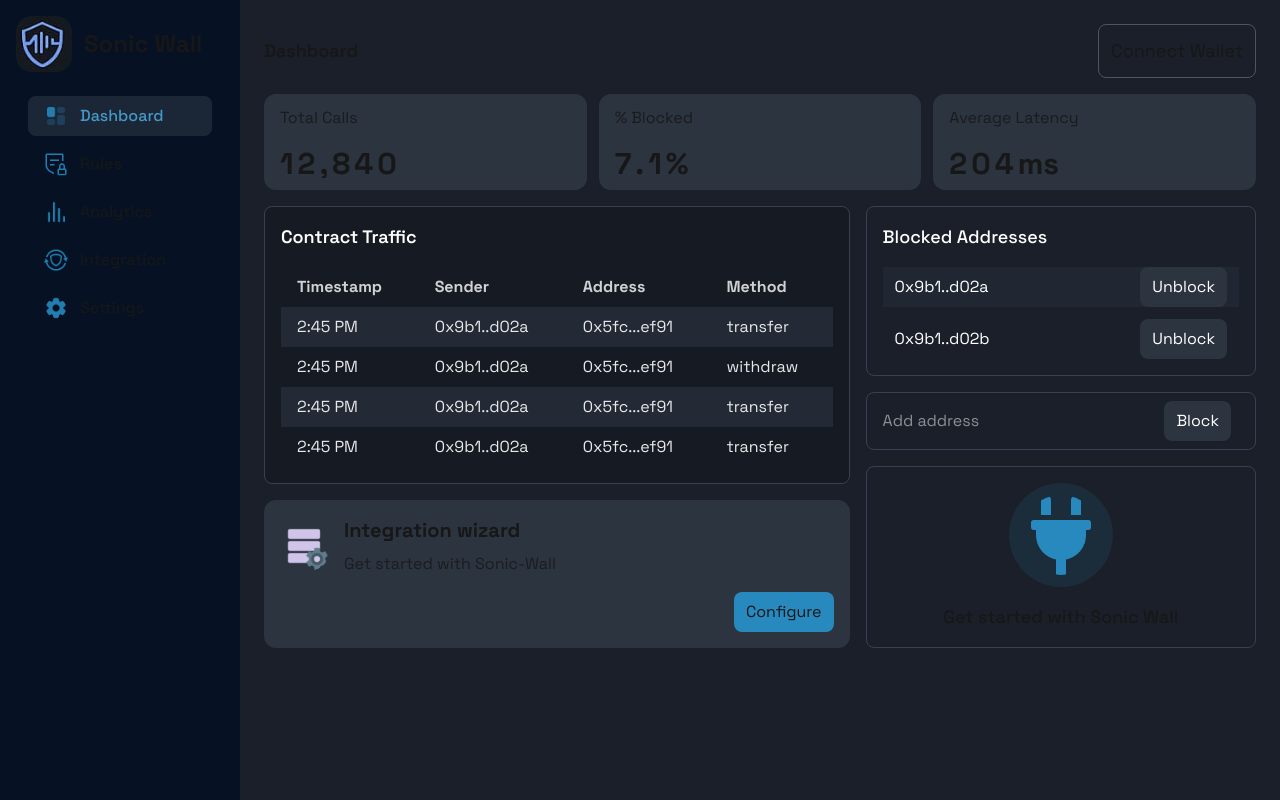
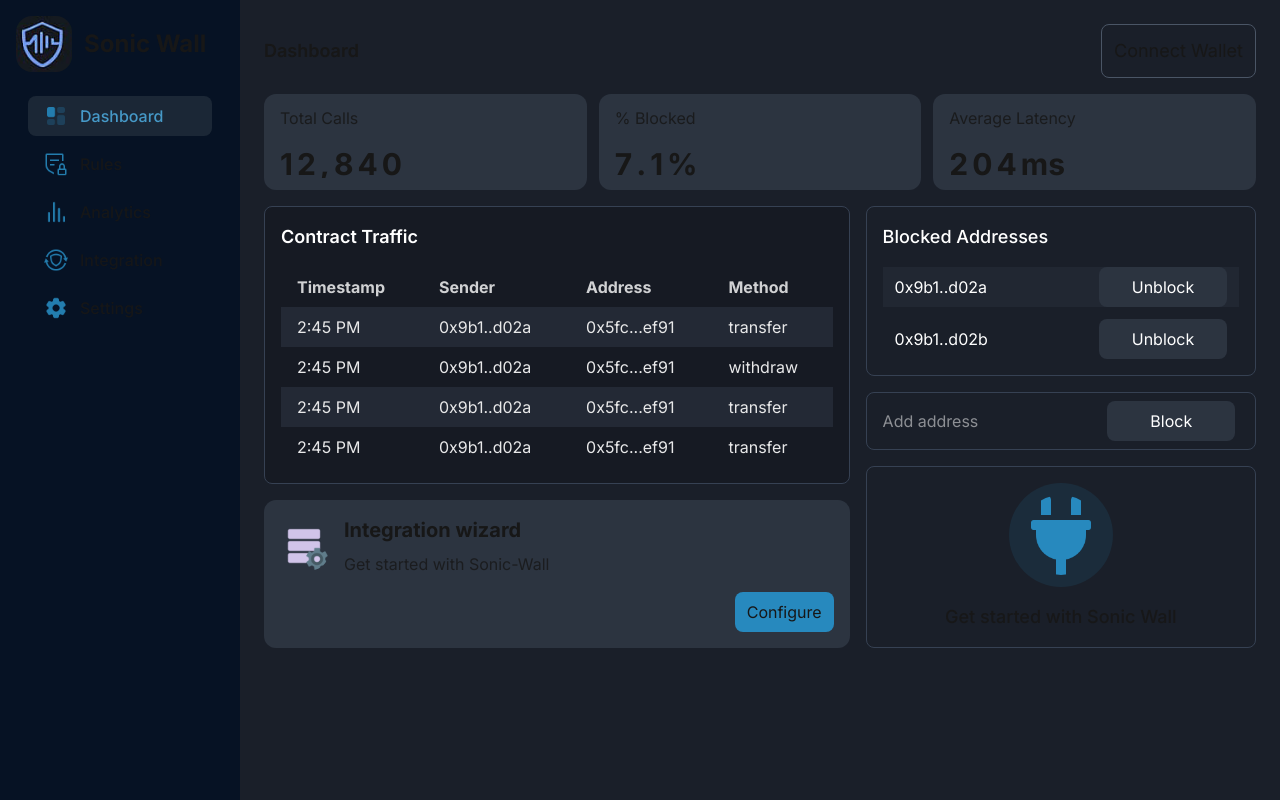
Before and after one commit to EmmanuelUwem1/Sonic-wall-fe, a Next.js app: page / in a window 1280 px wide. Built offline with nearby package versions, Linux system fonts and the light colour scheme.

Commit message:
refactor: update font usage in layout and enhance button styles in BlockedCard component

```diff
--- a/src/app/layout.tsx
+++ b/src/app/layout.tsx
@@ -1,10 +1,10 @@
 import type { Metadata } from "next";
 import "./globals.css";
-import { Space_Grotesk } from "next/font/google";
+import { Inter } from "next/font/google";
 
-const spaceGrotesk = Space_Grotesk({
+const inter = Inter({
   subsets: ["latin"],
-  weight: ["400","500","600", "700"],
+  weight: ["400", "500", "600", "700"], // Choose the weights you need
 });
 
 
@@ -30,7 +30,7 @@
   children: React.ReactNode;
 }>) {
   return (
-    <html lang="en" className={spaceGrotesk.className}>
+    <html lang="en" className={inter.className}>
 
       <body className="h-screen w-screen overflow-hidden">{children}</body>
     </html>
--- a/src/components/blocked-card.tsx
+++ b/src/components/blocked-card.tsx
@@ -15,7 +15,7 @@
                 className="flex w-full hover:bg-[#232932cb] odd:bg-[#2c344066] px-3 items-center justify-between gap-4"
               >
                 <div className="flex">{address}</div>
-                <button className="cursor-pointer transition-class bg-[#2C3440] px-3 py-2 rounded-lg hover:bg-[#374458] transition-class">
+                <button className="cursor-pointer transition-class bg-[#2C3440] px-3 py-2 rounded-lg hover:bg-[#374458] transition-class flex items-center justify-center w-32">
                   Unblock
                 </button>
               </div>
@@ -23,13 +23,16 @@
           </div>
         </div>
         <div className="w-full gap-3 text-white border border-gray-700 rounded-lg px-4 py-2 flex justify-between ">
-          <input type="text" placeholder="Add address" name="" id="add" className="flex w-full"/>
-          <label
-            htmlFor="add"
-            className="cursor-pointer transition-class bg-[#2C3440] sm:px-3 px-4 py-2 rounded-lg hover:bg-[#374458] transition-class mr-2 flex"
-          >
+          <input
+            type="text"
+            placeholder="Add address"
+            name=""
+            id="add"
+            className="flex w-[60%]"
+          />
+          <button className="cursor-pointer self-end transition-class bg-[#2C3440] px-3 py-2 mr-1 rounded-lg hover:opacity-80 transition-class flex items-center justify-center w-32">
             Block
-          </label>
+          </button>
         </div>
       </>
     );
```
